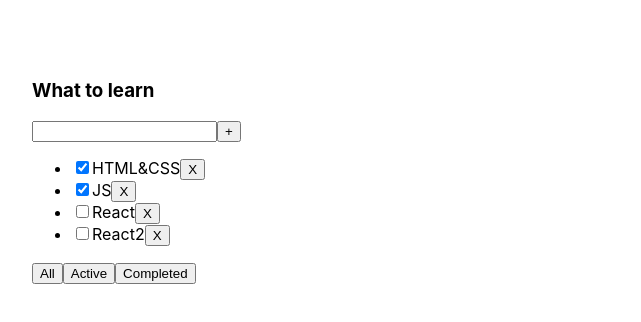
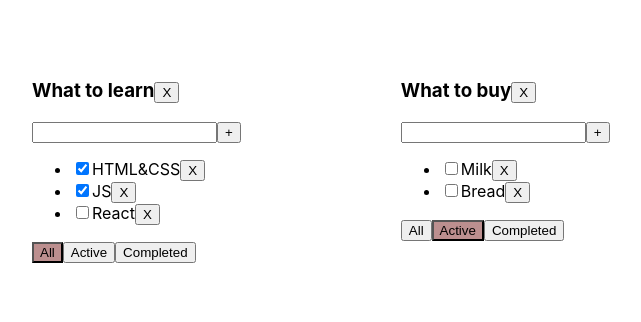
Before and after one commit to KobraMik/DOMYSELF, a React (Create React App) app in the folder DOMYSELF/: page / in a window 1280 px wide. Shown: the top 322 px of the page, without its empty margins (28-669 px from the left). Built offline with nearby package versions, Linux system fonts and the light colour scheme.

Commit message:
let's start again

```diff
--- a/DOMYSELF/src/App.tsx
+++ b/DOMYSELF/src/App.tsx
@@ -1,34 +1,105 @@
 import React, {useState} from 'react';
 import './App.css';
-import {Todolist} from "./Todolist";
+import {taskType, Todolist} from "./Todolist";
 import {v1} from "uuid";
 
 export type filterType = 'All' | 'Active' | 'Completed'
+
 export type todolistsType = {
     id: string,
     title: string,
     filter: filterType
 }
 
+type TaskStateType = {
+    [key: string]: Array<taskType>
+}
+
 function App() {
-    let [tasks, setTasks] = useState([
-        {id: v1(), title: "HTML&CSS", checked: true},
-        {id: v1(), title: "JS", checked: true},
-        {id: v1(), title: "React", checked: false},
-        {id: v1(), title: "React2", checked: false},
+
+
+    function addTask(inputTitle: string, id: string) {
+        let NewTask = {id: v1(), title: inputTitle, checked: true}
+        let todolistTasks = tasks[id];
+        tasks[id] = [NewTask, ...todolistTasks]
+        setTasks({...tasks});
+    }
+
+    function removeTasks(id: string) {
+        let todolistTasks = tasks[id];
+        tasks[id] = todolistTasks.filter(f => f.id !== id)
+        setTasks({...tasks})
+    }
+
+    function changeFilter(value: filterType, id: string) {
+        let todolist = todolists.find(f => f.id === id);
+        if (todolist) {
+            todolist.filter = value;
+            setTodolists([...todolists])
+        }
+    }
+
+    function wantToChange(id: string, checked: boolean) {
+        let todolistTasks = tasks[id];
+        let task = todolistTasks.find(f => f.id === id)
+        if (task) {
+            task.checked = !checked;
+            setTasks({...tasks})
+        }
+    }
+
+    let todolistId1 = v1();
+    let todolistId2 = v1();
+
+    let [todolists, setTodolists] = useState<Array<todolistsType>>([
+        {id: todolistId1, title: "What to learn", filter: "All"},
+        {id: todolistId2, title: "What to buy", filter: "Active"},
     ])
 
-    function addTask (input: string) {
-        let task = {id: v1(), title: input, checked: false}
-        setTasks([task, ...tasks])
+    let [tasks, setTasks] = useState<TaskStateType>(
+        {
+            [todolistId1]: [
+                {id: v1(), title: "HTML&CSS", checked: true},
+                {id: v1(), title: "JS", checked: true},
+                {id: v1(), title: "React", checked: false},
+            ],
+            [todolistId2]: [
+                {id: v1(), title: "Milk", checked: false},
+                {id: v1(), title: "Bread", checked: false},
+            ]
+        });
+
+    function removeTodolist(id: string) {
+        setTodolists(todolists.filter(m => m.id !== id));
+        delete tasks[id];
+        setTasks({...tasks})
     }
 
     return (
         <div className="App">
-            <Todolist name={'What to learn'}
-                      tasks={tasks}
-                      addTask={addTask}
-            />
+            {todolists.map(m => {
+                let allTodolistTasks = tasks[m.id]
+                let tasksForTodolist = allTodolistTasks;
+
+                if (m.filter === 'Active') {
+                    tasksForTodolist = allTodolistTasks.filter(f => !f.checked)
+                }
+                if (m.filter === 'Completed') {
+                    tasksForTodolist = allTodolistTasks.filter(f => f.checked)
+                }
+                return <Todolist
+                    key={m.id}
+                    id={m.id}
+                    title={m.title}
+                    tasks={tasksForTodolist}
+                    addTask={addTask}
+                    removeTasks={removeTasks}
+                    wantToChange={wantToChange}
+                    filter={m.filter}
+                    changeFilter={changeFilter}
+                    removeTodolist={removeTodolist}
+                />
+            })}
         </div>
     )
 }
--- a/DOMYSELF/src/Todolist.tsx
+++ b/DOMYSELF/src/Todolist.tsx
@@ -2,57 +2,102 @@ import React, {useState} from "react";
 import './App.css';
 import {filterType} from "./App";
 
-type tasksType = {
+export type taskType = {
+    id: string;
+    title: string;
+    checked: boolean;
+}
+
+type propsType = {
+    title: string;
+    tasks: Array<taskType>
+    addTask: (inputTitle: string, id: string) => void
+    removeTasks: (id: string) => void
+    wantToChange: (id: string, checked: boolean) => void
+    filter: filterType
+    changeFilter: (value: filterType, id: string) => void
     id: string
-    title: string
-    checked: boolean
-}
-type propsType = {
-    name: string
-    tasks: Array<tasksType>
-    addTask: (input: string) => void
+    removeTodolist: (id: string) => void
 }
 
 export function Todolist(props: propsType) {
-    let [input, setInput] = useState('')
+    let [inputTitle, setInputTitle] = useState('')
+    let [error, setError] = useState('')
 
-    function addTask () {
-        if(input.trim() !== '') {
-            props.addTask(input)
+    function addTask() {
+        if (inputTitle.trim() !== '') {
+            props.addTask(inputTitle, props.id);
+            setInputTitle('');
+        } else {
+            setError('Field is required');
         }
-        setInput('')
     }
-    function onChangeHandler (e: React.ChangeEvent<HTMLInputElement>) {
-        setInput(e.currentTarget.value)
+
+    function onChangeHandler(e: React.ChangeEvent<HTMLInputElement>) {
+        setInputTitle(e.currentTarget.value)
     }
+
+    function onChangeButtonsHandler(value: filterType, id: string) {
+        props.changeFilter(value, id)
+    }
+
+    function removeTodolist(){
+        props.removeTodolist(props.id)
+    }
+
     return (
         <div className="App">
             <div>
-                <h3>{props.name}</h3>
                 <div>
-                    <input value={input}
-                           onChange={onChangeHandler}
-                           onKeyPress={(e)=>{if(e.key === 'Enter') {
-                               addTask()
-                           }}}
+                    <h3>{props.title}
+                        <button onClick={removeTodolist}>X</button>
+                    </h3>
+                </div>
+                <div>
+                    <input onChange={onChangeHandler}
+                           value={inputTitle}
+                           onKeyPress={(e) => {
+                               if (e.key === 'Enter') {
+                                   addTask()
+                               }
+                           }}
+                           className={error ? 'error' : ''}
                     />
                     <button onClick={addTask}>+</button>
+                    {error && <div className='error-message'> {error} </div>}
                 </div>
                 <ul>
-                    {props.tasks.map(m =>
-                        <li>
+                    {props.tasks.map(t => {
+
+                        function removeTasks() {
+                            props.removeTasks(t.id)
+                        }
+
+                        function wantToChange() {
+                            props.wantToChange(t.id, t.checked)
+                        }
+
+                        return <li key={t.id}>
                             <input type="checkbox"
-                                   checked={m.checked}
+                                   checked={t.checked}
+                                   onChange={wantToChange}
                             />
-                            <span>{m.title}</span>
-                            <button onClick={()=>{}}>X</button>
+                            <span>{t.title}</span>
+                            <button onClick={removeTasks}>X</button>
+
                         </li>
-                    )}
+                    })}
                 </ul>
                 <div>
-                    <button>All</button>
-                    <button>Active</button>
-                    <button>Completed</button>
+                    <button
+                        className={props.filter === 'All' ? "active-filter" : ""}
+                        onClick={() => onChangeButtonsHandler('All', props.id)}>All</button>
+                    <button
+                        className={props.filter === 'Active' ? "active-filter" : ""}
+                        onClick={() => onChangeButtonsHandler('Active', props.id)}>Active</button>
+                    <button
+                        className={props.filter === 'Completed' ? "active-filter" : ""}
+                        onClick={() => onChangeButtonsHandler('Completed', props.id)}>Completed</button>
                 </div>
             </div>
         </div>
```
